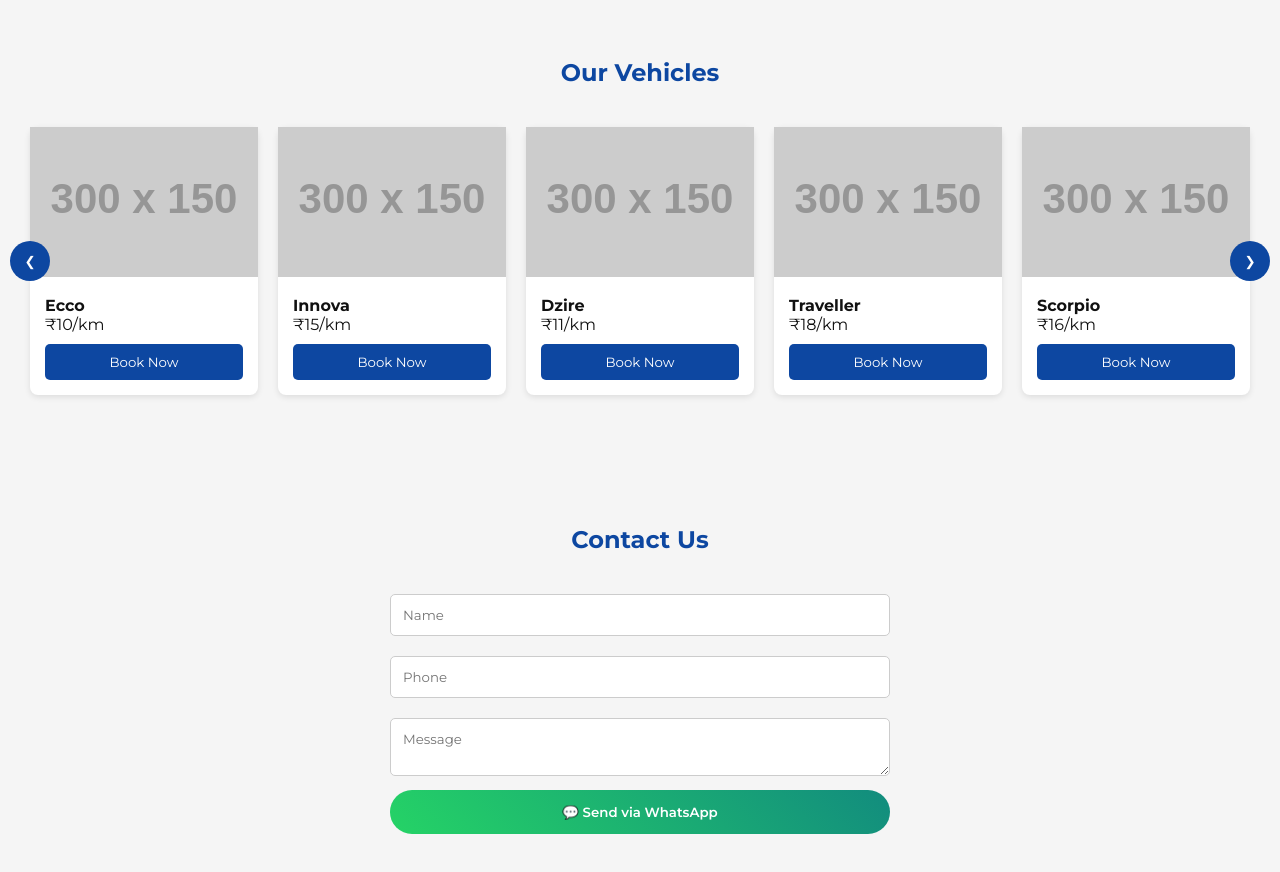
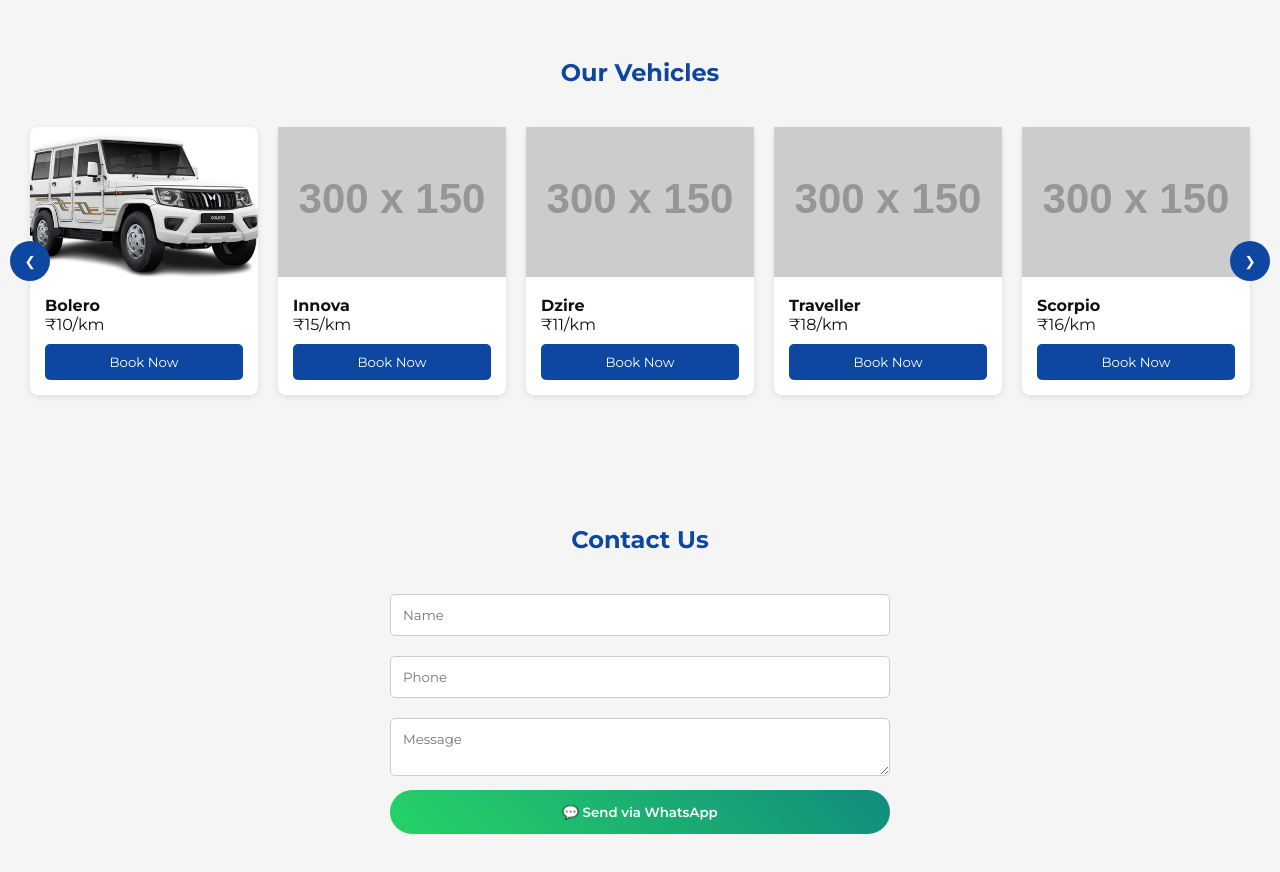
Before and after one commit to princeverma10/Balaji-Tour-and-Travels-, a plain HTML site: page index.html in a window 1280 px wide. Shown: the part 960-1832 px from the top of the page. Drawn offline with Linux system fonts and the light colour scheme; placeholder pictures from the web are drawn by us.

Commit message:
Update index.html

```diff
--- a/index.html
+++ b/index.html
@@ -324,7 +324,7 @@
 
 <div class="vehicle-slider" id="vehicleSlider">
 
-<div class="vehicle-card"><img src="https://via.placeholder.com/300x150"><div class="vehicle-info"><h4>Ecco</h4><p>₹10/km</p><button class="book-btn" onclick="bookVehicle('Ecco')">Book Now</button></div></div>
+<div class="vehicle-card"><img src="Hero-Transparent.webp"><div class="vehicle-info"><h4>Bolero</h4><p>₹10/km</p><button class="book-btn" onclick="bookVehicle('Ecco')">Book Now</button></div></div>
 
 <div class="vehicle-card"><img src="https://via.placeholder.com/300x150"><div class="vehicle-info"><h4>Innova</h4><p>₹15/km</p><button class="book-btn" onclick="bookVehicle('Innova')">Book Now</button></div></div>
 
```
